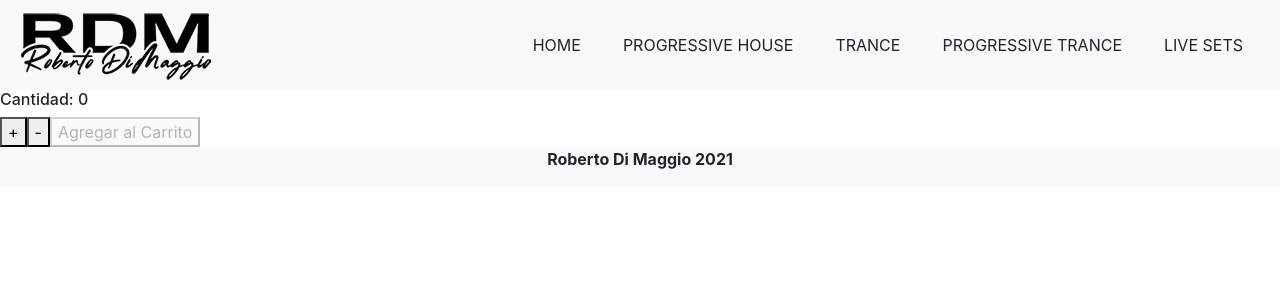
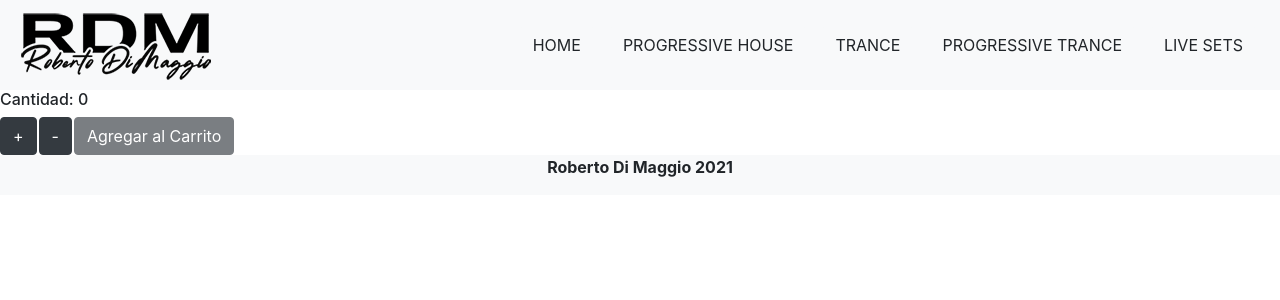
Before and after one commit to RDM81/ReactJS, a React (Create React App) app: page /contador in a window 1280 px wide. Shown: the top 300 px of the page. Built offline with nearby package versions, Linux system fonts and the light colour scheme.

Commit message:
Poryecto Final terminado

```diff
--- a/src/components/Cart/Cart.jsx
+++ b/src/components/Cart/Cart.jsx
@@ -47,7 +47,7 @@ const Cart = () => {
                             <CartBuy key={item.id} item={item} />
                         ))}
                     <div className='contentTotal margenes_total'>
-                        <p>Total: $ {precioTotal()}</p>
+                        <p> <b>Total: $ </b>{precioTotal()}</p>
                         <button type="button" className="btn btn-light Clear_Bottom" onClick={borrar}>Clear</button>
                         <VolverAlHome />
                     </div>
--- a/src/components/CartBuy/CartBuy.jsx
+++ b/src/components/CartBuy/CartBuy.jsx
@@ -12,25 +12,21 @@ const CartBuy = ({item}) => {
             <div>
                 <div data-aos="zoom-in" className="card mb-3">
                     <div className="row no-gutters">
-                    <div className="col-md-2">
+                        <div className="col-md-4">
 
-                        <img src={item.img} className="card-img" alt={item.nombre} />
-
-                    </div>
-                    <div className="col-md-8">
-                        <div className="card-body">
-                        <h5 className="card-title">{item.nombre}</h5>
-                        <p className="card-text">Precio Unidad: $ {item.precio}</p>
-                        <p>Precio: $ {calcularTotalPorItem(item)}</p>
-                        <p className="card-text">Genero: {item.generoId}</p>
-                        <p className="card-text">Cantidad: {item.cantidad}</p>
-                        <button onClick={() => deleteProduct(item)}>delete</button>
-
-
+                            <img src={item.img} className="card-img" alt={item.nombre} />
 
                         </div>
-
-                    </div>
+                        <div className="col-md-8">
+                            <div className="card-body">
+                                <h5 className="card-title"> <b>Nombre:</b> {item.nombre}</h5>
+                                <p className="card-text"> <b> Precio Unidad: $ {item.precio} </b></p>
+                                <p> <b> Precio total x Unidad: $ {calcularTotalPorItem(item)} </b></p>
+                                <p className="card-text"><b>Genero: {item.generoId} </b></p>
+                                <p className="card-text"> <b>Cantidad: {item.cantidad} </b></p>
+                                <button onClick={() => deleteProduct(item)} className='btn btn-dark'>delete </button>
+                            </div>
+                        </div>
                     </div>
                 </div>
             </div>
--- a/src/components/CartWidget/CartWidget.jsx
+++ b/src/components/CartWidget/CartWidget.jsx
@@ -1,6 +1,6 @@
 import { useContext } from "react";
 import CartContext from '../../context/CartContext';
-import carrito5 from "../../components/assets/carrito5.png"
+import carrito620 from "../../components/assets/carrito620.png"
 import { Link } from 'react-router-dom';
 
 const CartWidget = () => {
@@ -13,7 +13,7 @@ const CartWidget = () => {
             <div>
 
             <Link to="/cart" className="nav-item nav-link">
-            <img src= {carrito5} alt="" />
+            <img src= {carrito620} alt="" />
             <span> {cart.length} </span>
             </Link>
             </div>
--- /dev/null
+++ b/src/components/ItemCount/ItemCount.css
@@ -0,0 +1,7 @@
+.Margen_OnIncrease{
+    margin-right: 2px;
+}
+
+.Margen_OnDecrease{
+    margin-right: 2px;
+}
--- a/src/components/ItemCount/ItemCount.jsx
+++ b/src/components/ItemCount/ItemCount.jsx
@@ -1,5 +1,6 @@
 import { useState, useContext } from "react";
 import CartContext from '../../context/CartContext.jsx';
+import "../ItemCount/ItemCount.css"
 
 const ItemCount = ({stock, onAdd, item}) => {
     const { addToCart } = useContext(CartContext);
@@ -21,9 +22,9 @@ const ItemCount = ({stock, onAdd, item}) => {
         <div>
             <h6>{`Cantidad: ${number}`}</h6>
 
-            <button onClick = {onIncrease}>+</button>
-            <button onClick = {onDecrease}>-</button>
-            <button disabled={number === 0} onClick = {()=>addToCart(item, number)}>Agregar al Carrito</button>
+            <button onClick = {onIncrease} className="btn btn-dark Margen_OnIncrease">+</button>
+            <button onClick = {onDecrease} className="btn btn-dark Margen_OnDecrease">-</button>
+            <button disabled={number === 0} onClick = {()=>addToCart(item, number)} className="btn btn-dark">Agregar al Carrito</button>
         </div>
     )
 };
--- a/src/components/ItemListContainer/ItemDetails/ItemDetails.jsx
+++ b/src/components/ItemListContainer/ItemDetails/ItemDetails.jsx
@@ -21,14 +21,14 @@ const ItemDetails = ({ item, onAdd}) => {
                         <h5 className="card-title">Autor: <b> {item.autor}</b></h5>
                         <h5 className="card-title">Titulo: <b> {item.nombre}</b></h5>
                         <h5 className="card-title">Remixer: <b> {item.remixer}</b></h5>
-                        <p className="card-text">Precio: $ {item.precio}</p>
-                        <p className="card-text">Genero: {item.generoId}</p>
+                        <p className="card-text"> <b>Precio: $ {item.precio}</b></p>
+                        <p className="card-text"> <b>Genero: {item.generoId}</b></p>
                         <div>
-                            <p>Stock: {item.stock}</p>
+                            <p> <b>Stock: {item.stock}</b></p>
                         </div>
                         <div>
                             {irAlCarrito ?
-                            (<><Link to="/Cart"> <button onClick={() => terminarCarrito(false)}> Confirmar Compra</button></Link></>)
+                            (<><Link to="/Cart"> <button onClick={() => terminarCarrito(false)} className='btn btn-dark'> Confirmar Compra</button></Link></>)
                             :
                             (<><ItemCount stock={item.stock} addTo={onAdd} item={item} /></>)}
 
--- a/src/components/Order/Order.jsx
+++ b/src/components/Order/Order.jsx
@@ -44,7 +44,7 @@ const Order = () => {
                 ))}
                 </>
             )}
-            <Link to="/"><button type="button" class="btn btn-dark Margin_Order">HOME</button></Link>
+            <Link to="/"><button type="button" className="btn btn-dark Margin_Order">HOME</button></Link>
         </div>
     );
                 };
```
Also changed, not shown: src/components/assets/carrito620.png (added).
